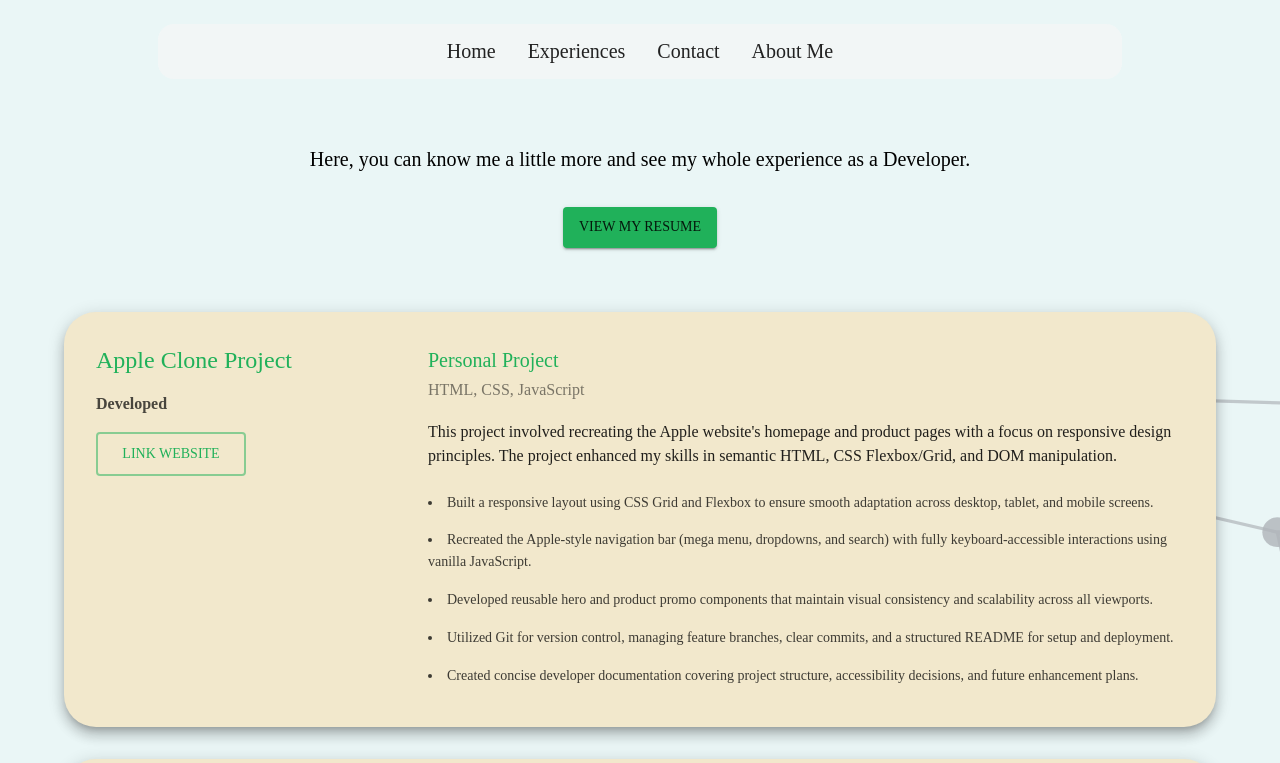
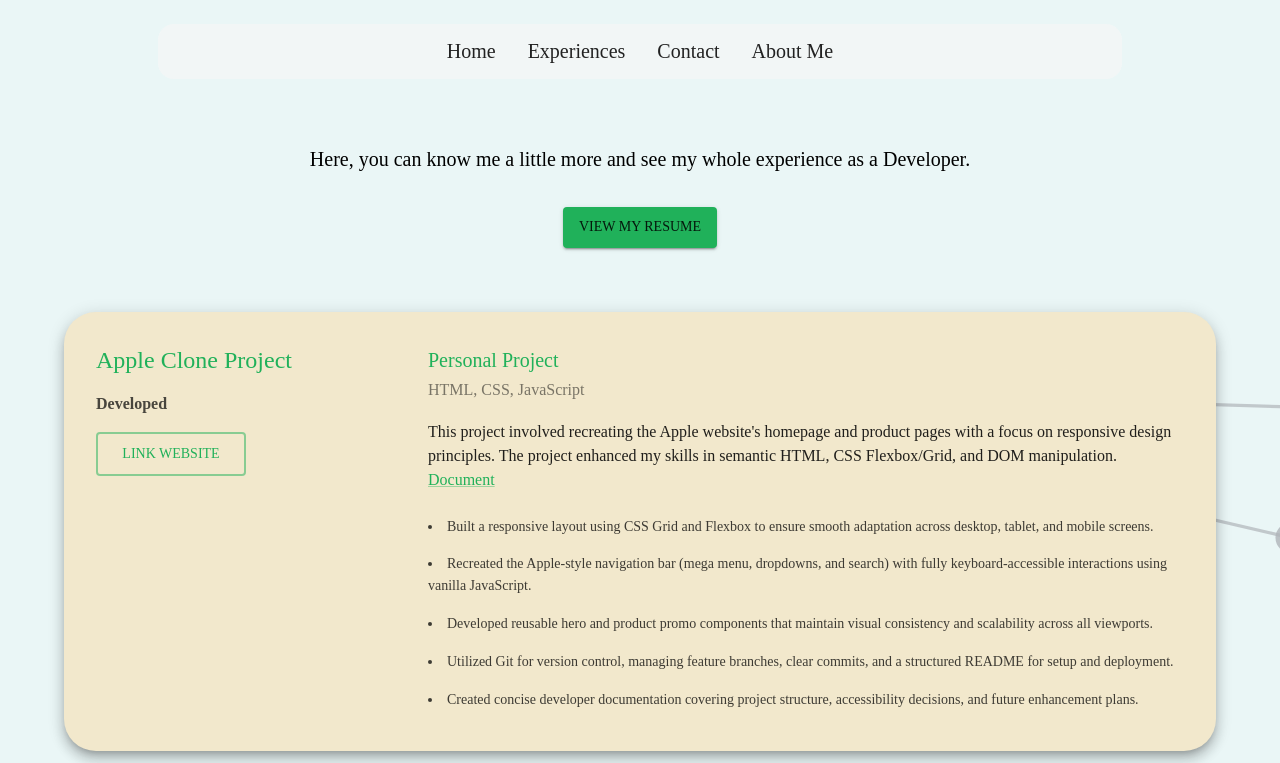
Before and after one commit to ybunhong/my-portfortlio, a React (Vite) app: page /experiences in a window 1280 px wide. Shown: the top 763 px of the page. Built offline with nearby package versions, Linux system fonts and the light colour scheme; a web font is replaced by a local one.

Commit message:
chore: add more data

```diff
--- a/src/data/experience-data.ts
+++ b/src/data/experience-data.ts
@@ -18,6 +18,7 @@ const experienceData = [
       "Utilized Git for version control, managing feature branches, clear commits, and a structured README for setup and deployment.",
       "Created concise developer documentation covering project structure, accessibility decisions, and future enhancement plans.",
     ],
+    documentLink:"https://docs.google.com/document/d/1nAAzxNDtMdibAb2NM7uR7F2dmU9ptqnQK93AlEruNZ4/edit?usp=sharing"
   },
   {
     id: 2,
@@ -36,7 +37,7 @@ const experienceData = [
       "Built core UI components such as input panels, result displays, and modal dialogs to enhance user interaction by using Prompt Engineering Technique.",
       "Implement authentincation using Supabase",
       "Focused on improving Prompt modularity and reusable code structure across components.",
-    ],
+    ],documentLink:"https://docs.google.com/document/d/1794G7Q1cWwoNGxJr9q-PGxo62hCl6vARlEm47lo_YN4/edit?usp=sharing"
   },
   {
     id: 3,
@@ -61,6 +62,7 @@ const experienceData = [
 
       ,
     ],
+    documentLink:"https://docs.google.com/document/d/1RKvA8cC2OWyCVmTVndzy7xoDjlUOyXCQm6uFsKVA5i8/edit?usp=sharing"
   },
   {
     id: 4,
@@ -80,6 +82,7 @@ const experienceData = [
       "Implemented dynamic routing and smooth navigation using React Router for seamless page transitions.",
       "Structured the project with reusable components and clear folder organization to enhance maintainability.",
     ],
+    documentLink:""
   },
 ];
 
```
Also changed, not shown: src/data/aboutme.ts (added, +13 -0 lines), src/data/imageData.ts (added).
